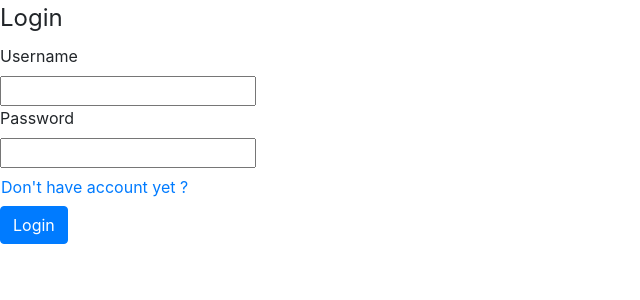
After one commit to themyth92/CS2102, a PHP site: page /index.html in a window 1280 px wide. The commit adds this page. Shown: the top 300 px of the page, without its empty margins (0-640 px from the left). Run offline with PHP 8.4, Linux system fonts and the light colour scheme; some libraries are stand-ins or nearby versions.

Commit message:
fix syntax problem

```diff
--- /dev/null
+++ b/website/index.html
@@ -0,0 +1,56 @@
+<!DOCTYPE html>
+<html>
+	<head>
+		<title>Hotel booking homepage</title>
+		<link href = '../bootstrap/css/bootstrap.min.css' type = 'text/css' rel = 'stylesheet'>
+		<link href = 'css/home.css' type = 'text/css' rel ='stylesheet'>
+		<script src="//ajax.googleapis.com/ajax/libs/jquery/1.10.2/jquery.min.js"></script>
+		<script src="js/ajax.js"></script>
+    	<script src='js/login.js'></script>
+	</head>
+	<body>
+		<div class= 'login-form'>
+			<form class="form-horizontal" action='' method="POST">
+			  <fieldset>
+			    <div id="legend">
+			      <legend class="">Login</legend>
+			    </div>
+			    <div class="control-group">
+		          <div class = 'controls'>
+		            <div class = 'error-msg inactive' id = 'error-msg'>
+		              <p class="text-error">No account exists</p>
+		            </div>
+		          </div>
+		        </div>
+			    <div class="control-group">
+			      <!-- Username -->
+			      <label class="control-label"  for="username">Username</label>
+			      <div class="controls">
+			        <input type="text" id="username" name="username" placeholder="" class="input-xlarge">
+			      </div>
+			    </div>
+
+			    <div class="control-group">
+			      <!-- Password-->
+			      <label class="control-label" for="password">Password</label>
+			      <div class="controls">
+			        <input type="password" id="password" name="password" placeholder="" class="input-xlarge">
+			      </div>
+			    </div>
+			    <div class="control-group">
+			     	<div class="controls">
+			    		<div class = 'btn btn-link button-link'><a href = 'signup.php'>Don't have account yet ?</a></div>
+			    	</div>
+			    </div>
+			    <div class="control-group">
+			      <!-- Button -->
+			      <div class="controls">
+			        <button class="btn btn-primary " id = 'loginBtn'>Login</button>
+			        <div class = 'preloader inactive' id = 'preloader'><img src = 'image/preloader.gif'/></div>
+			      </div>
+			    </div>
+			  </fieldset>
+			</form>
+		</div>
+	</body>
+</html>
```
Also changed, not shown: website/backend/dtb/retrieveData.php (+14 -14 lines), website/signup.html (added, +56 -0 lines), website/main.html (added).
